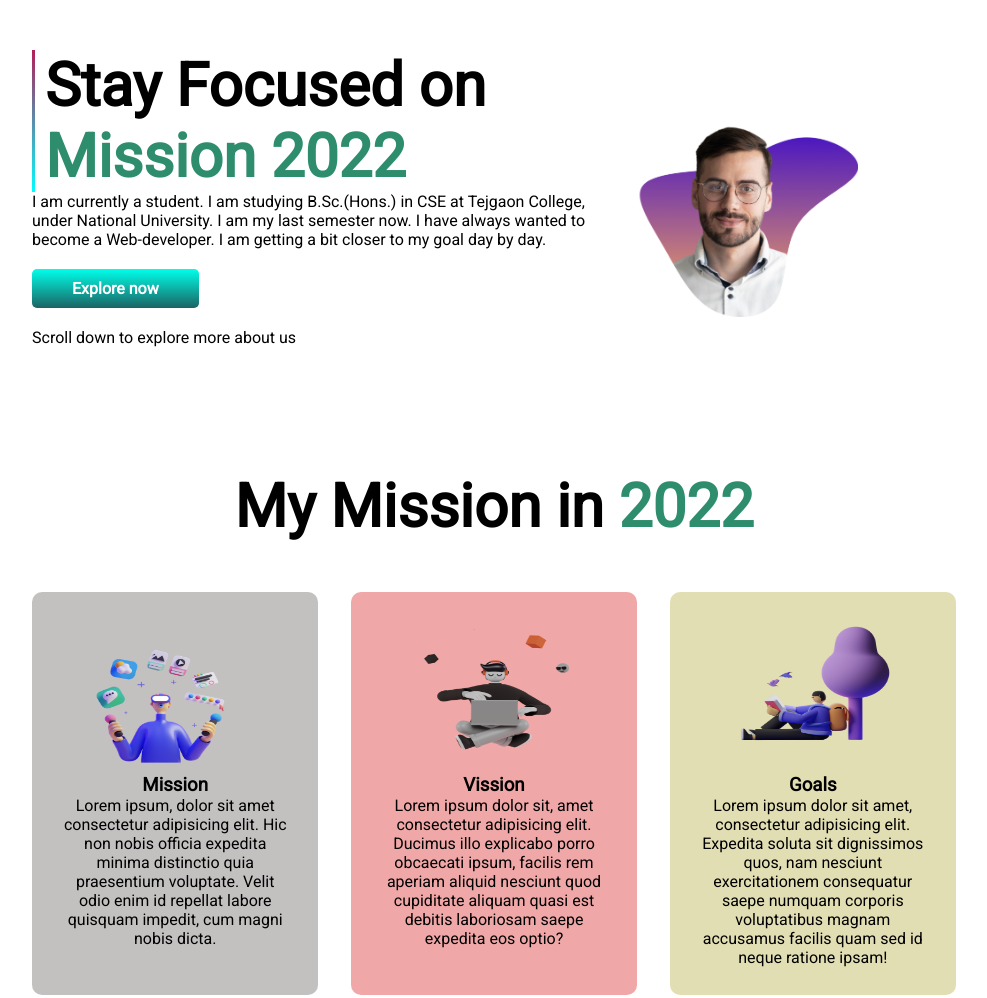
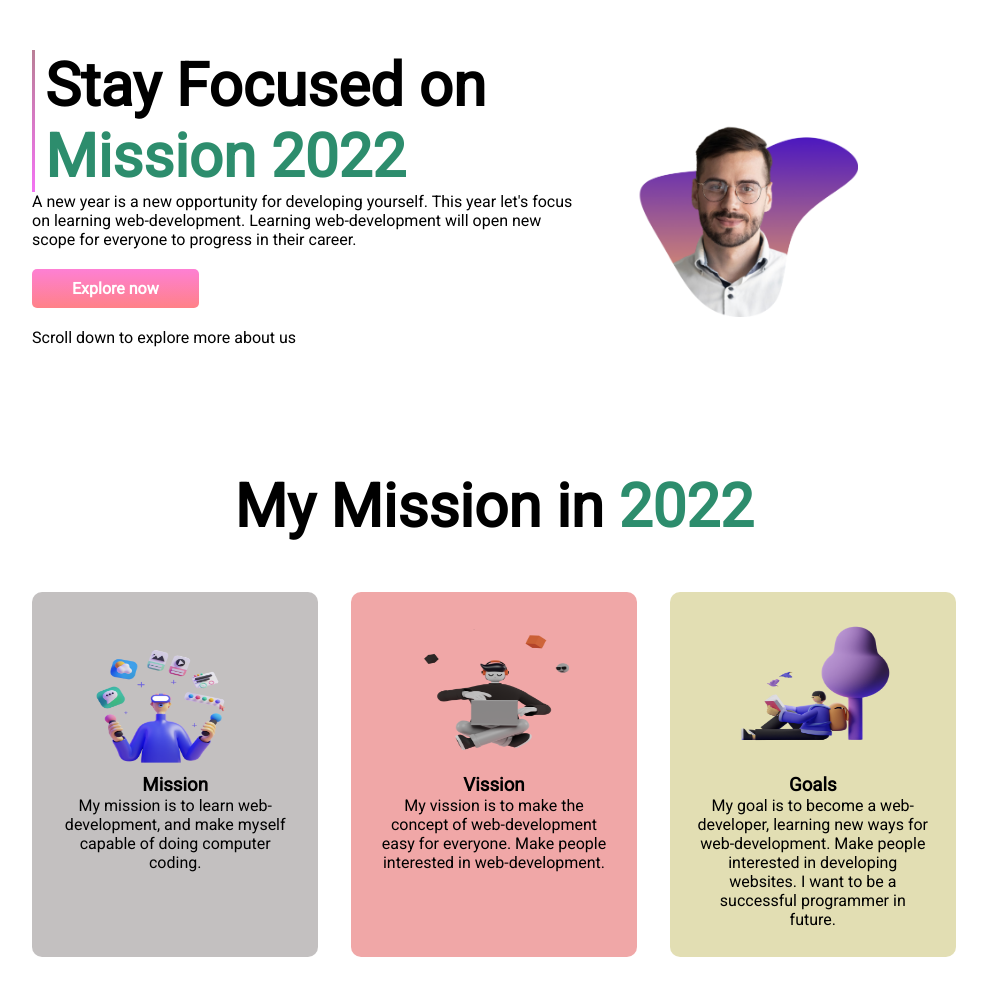
Before and after one commit to Prince-Zaman/my-developer-portfolio, a plain HTML site: page index.html in a window 1280 px wide. Shown: the top 998 px of the page, without its empty margins (146-1133 px from the left). Drawn offline with Linux system fonts and the light colour scheme.

Commit message:
short notes added

```diff
--- a/index.html
+++ b/index.html
@@ -19,7 +19,7 @@
                 <h1>Stay Focused on</h1>
                 <h1><span class="colored-text">Mission 2022</span></h1>
                 </div>
-                <p>I am currently a student. I am studying B.Sc.(Hons.) in CSE at Tejgaon College, under National University. I am my last semester now. I have always wanted to become a Web-developer. I am getting a bit closer to my goal day by day.</p>
+                <p>A new year is a new opportunity for developing yourself. This year let's focus on learning web-development. Learning web-development will open new scope for everyone to progress in their career.</p>
                 <a class="link-button" target="_blank" href="_blank">Explore now</a>
                 <p>Scroll down to explore more about us</p>
             </div>
@@ -33,15 +33,15 @@
             <div class="flexible-content">
                 <div class="card ash-color"> <img src="img/illustrators/illustrator-1.png" alt="">
                     <h3>Mission</h3>
-                    <p>Lorem ipsum, dolor sit amet consectetur adipisicing elit. Hic non nobis officia expedita minima distinctio quia praesentium voluptate. Velit odio enim id repellat labore quisquam impedit, cum magni nobis dicta.</p>
+                    <p>My mission is to learn web-development, and make myself capable of doing computer coding.  </p>
                 </div>
                 <div class="card red-color"> <img src="img/illustrators/illustrator-2.png" alt="">
                     <h3>Vission</h3>
-                    <p>Lorem ipsum dolor sit, amet consectetur adipisicing elit. Ducimus illo explicabo porro obcaecati ipsum, facilis rem aperiam aliquid nesciunt quod cupiditate aliquam quasi est debitis laboriosam saepe expedita eos optio?</p>
+                    <p>My vission is to make the concept of web-development easy for everyone. Make people interested in web-development. </p>
                 </div>
                 <div class="card khaki-color"> <img src="img/illustrators/illustrator-3.png" alt="">
                     <h3>Goals</h3>
-                    <p>Lorem ipsum dolor sit amet, consectetur adipisicing elit. Expedita soluta sit dignissimos quos, nam nesciunt exercitationem consequatur saepe numquam corporis voluptatibus magnam accusamus facilis quam sed id neque ratione ipsam!</p>
+                    <p>My goal is to become a web-developer, learning new ways for web-development. Make people interested in developing websites. I want to be a successful programmer in future.</p>
                 </div>
             </div>
         </section>
@@ -53,7 +53,7 @@
             <div class="width-60">
                 <h1>Develop</h1>
                 <h1>Without Limits</h1>
-                <p>I am currently a student. I am studying B.Sc.(Hons.) in CSE at Tejgaon College, under National University. I am my last semester now. I have always wanted to become a Web-developer. I am getting a bit closer to my goal day by day.</p>
+                <p>Web-development is a vast sea of learning. We can do so much by learning web development. Learning web development will be the future trend of our society, as everything is becoming online and people are understanding the need of programming day by day. There is no limits for developing a site, </p>
                 <a class="link-button" target="_blank" href="_blank">Read the Documentation</a>
             </div>
         </section>
@@ -62,12 +62,16 @@
             <div class="width-60">
                 <h1>Know our</h1>
                 <h1>Global Community</h1>
-                <p>To findout more about your communication skill, you need to communicate with more experienced people in web-development sector. The more you practice, the more skill you will obtain.</p>
+                <p>Programmers from all over the world can help each other. There are so many ways to get help now from our Global programming community. People are no longer bound by the borders of their countries. By entering our community, you can get access for contacting with many people around the world.</p>
                 <a class="link-button" target="_blank" href="_blank">Read the Documentation</a>
             </div>
             <div class="width-40">
                 <img src="img/pictures/project.png" alt="">
             </div>
+        </section>
+        <!-- bonus part -->
+        <section>
+
         </section>
     </section>
     <footer>
--- a/styles/style.css
+++ b/styles/style.css
@@ -13,7 +13,10 @@ body {
 }
 .side-line {
   border-left: 3px solid;
-  border-image: linear-gradient(rgb(180, 29, 87), cyan);
+  border-image: linear-gradient(
+    rgba(134, 34, 72, 0.575),
+    rgba(238, 36, 238, 0.644)
+  );
   border-image-slice: 1;
   padding-left: 10px;
 }
@@ -24,7 +27,10 @@ body {
   display: inline-block;
   margin: 20px 0;
   text-decoration: none;
-  background-image: linear-gradient(rgb(0, 255, 234), rgb(27, 99, 99));
+  background-image: linear-gradient(
+    rgba(253, 57, 188, 0.644),
+    rgba(255, 53, 63, 0.623)
+  );
   padding: 10px 40px;
   color: rgb(255, 255, 255);
   font-weight: 800;
```
